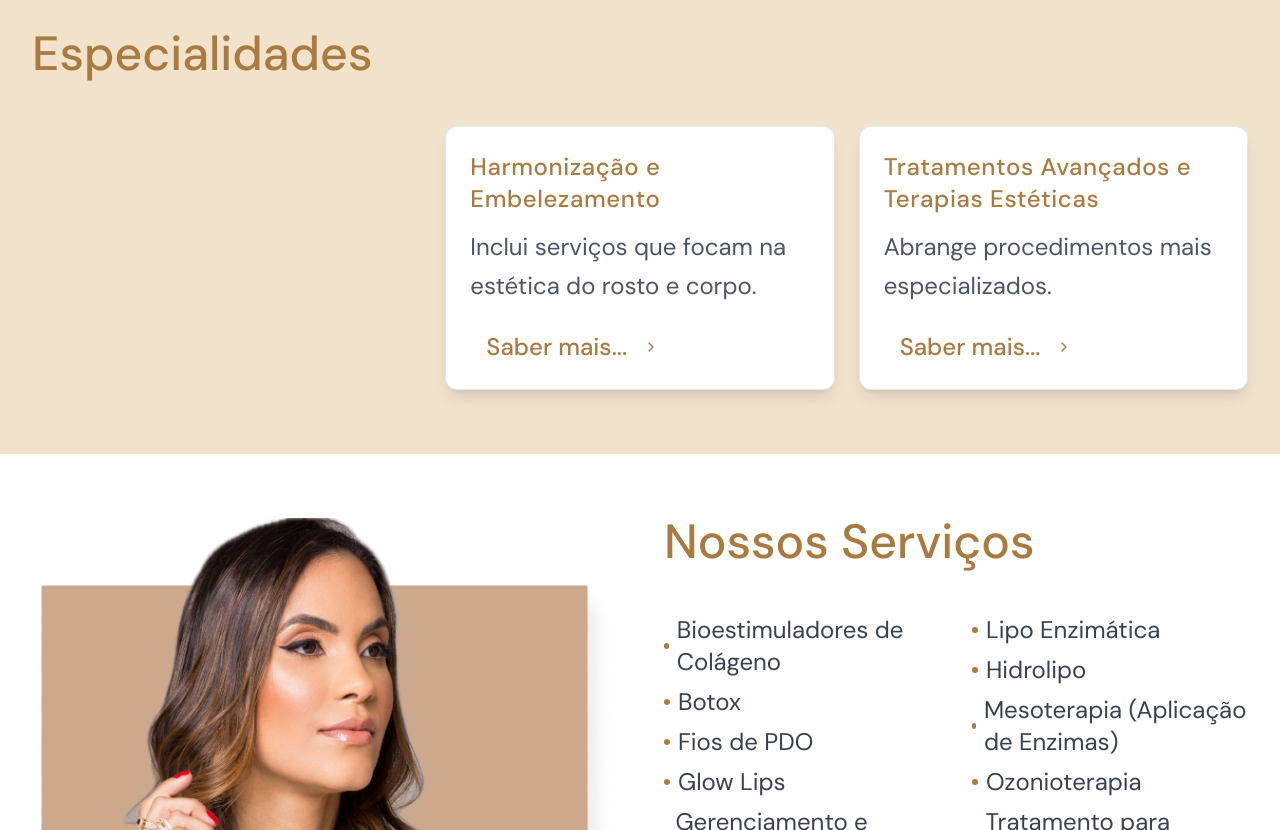
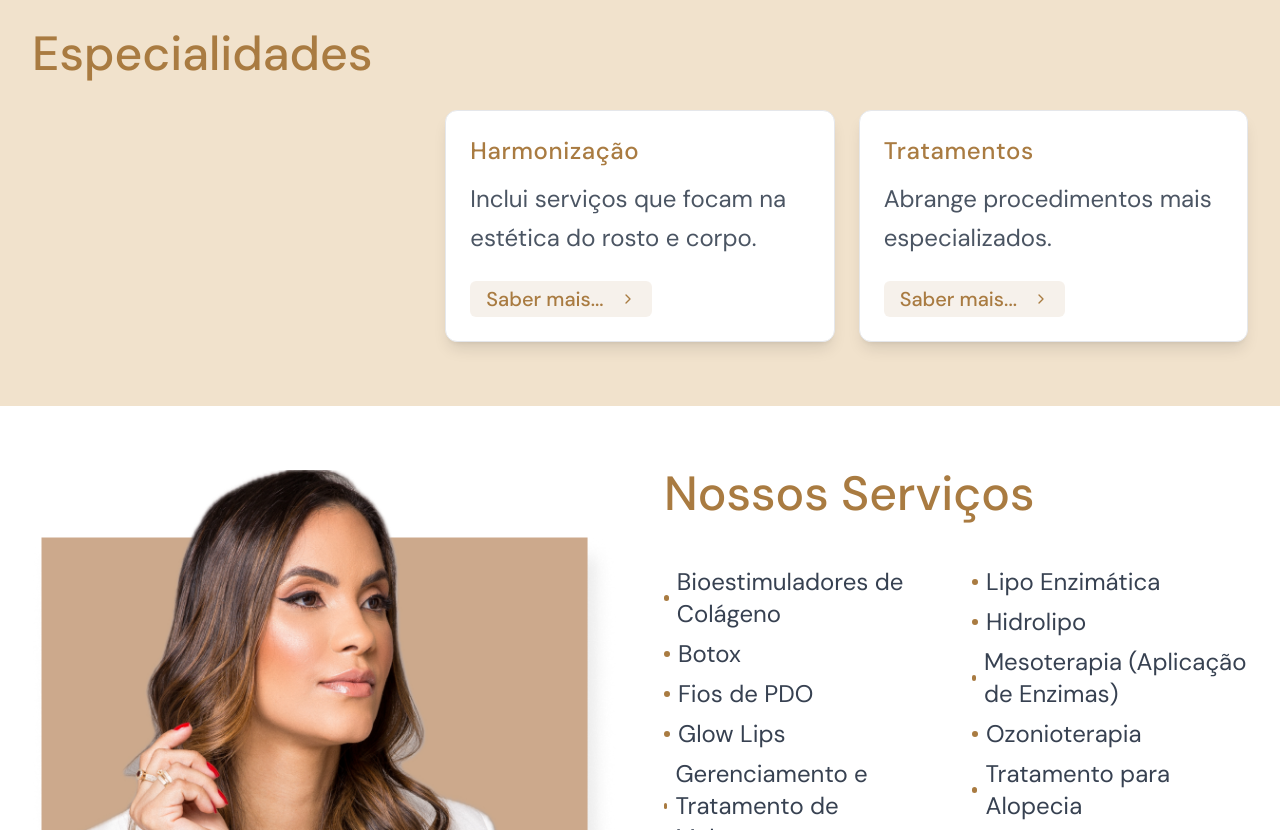
Before and after one commit to cassianodaniel/clinic-sb, a Next.js app: page / in a window 1280 px wide. Shown: the part 1640-2470 px from the top of the page. Built offline with nearby package versions, Linux system fonts and the light colour scheme.

Commit message:
fix: new fixes

```diff
--- a/components/aesthetic-services.tsx
+++ b/components/aesthetic-services.tsx
@@ -69,7 +69,7 @@ export default function AestheticServices() {
                 {services.column1.map((service, index) => (
                   <li
                     key={index}
-                    className="cursor-pointer flex items-center text-2xl text-gray-700 animate-fade-in hover:text-[#a97b41] transition-colors duration-300"
+                    className="cursor-pointer flex items-center text-xl sm:text-2xl text-gray-700 animate-fade-in hover:text-[#a97b41] transition-colors duration-300"
                     style={{ animationDelay: `${index * 0.1}s` }}
                     onClick={() => sendMessageOnWhatsApp("Olá! Gostaria de saber mais sobre o serviço: " + service)}
                   >
--- a/components/services-section.tsx
+++ b/components/services-section.tsx
@@ -11,17 +11,17 @@ export default function ServicesSection() {
 
   const services = [
     {
-      title: "Estética Facial e Corporal",
+      title: "Estética",
       description: "Serviços voltados para cuidados com a pele.",
       icon: <Tooth className="h-6 w-6" />
     },
     {
-      title: "Harmonização e Embelezamento",
+      title: "Harmonização",
       description: "Inclui serviços que focam na estética do rosto e corpo.",
       icon: <Tooth className="h-6 w-6" />
     },
     {
-      title: "Tratamentos Avançados e Terapias Estéticas",
+      title: "Tratamentos",
       description: "Abrange procedimentos mais especializados.",
       icon: <Tooth className="h-6 w-6" />
     }
@@ -39,7 +39,7 @@ export default function ServicesSection() {
     <section className="w-full bg-[#f1e2cc] px-4 py-16 md:px-6 lg:px-8">
       <div className="mx-auto max-w-7xl">
 
-        <h2 className="mb-12 text-4xl font-medium leading-tight text-[#a97b41] md:text-4xl lg:text-5xl animate-fade-in">
+        <h2 className="mb-8 text-4xl font-medium leading-tight text-[#a97b41] md:text-4xl lg:text-5xl animate-fade-in">
           Especialidades
         </h2>
 
@@ -56,9 +56,9 @@ export default function ServicesSection() {
               <Button
                 onClick={() => sendMessageOnWhatsApp()}
                 variant="ghost"
-                className="group w-fit text-[#a97b41] hover:bg-[#a97b41]/10"
+                className="group w-fit text-[#a97b41] bg-[#a97b41]/10"
               >
-                <span className="text-2xl font-medium">Saber mais...</span>
+                <span className="text-xl font-medium">Saber mais...</span>
                 <ChevronRight className="ml-2 h-4 w-4 transition-transform duration-300 group-hover:translate-x-1" />
               </Button>
             </Card>
@@ -76,9 +76,9 @@ export default function ServicesSection() {
             </p>
             <Button
               variant="ghost"
-              className="group w-fit text-[#a97b41] hover:bg-[#a97b41]/10"
+              className="group w-fit text-[#a97b41] bg-[#a97b41]/10"
             >
-              <span className="font-medium text-2xl">Saber mais...</span>
+              <span className="font-medium text-xl">Saber mais...</span>
               <ChevronRight className="ml-2 h-4 w-4 transition-transform duration-300 group-hover:translate-x-1" />
             </Button>
           </Card>
```
